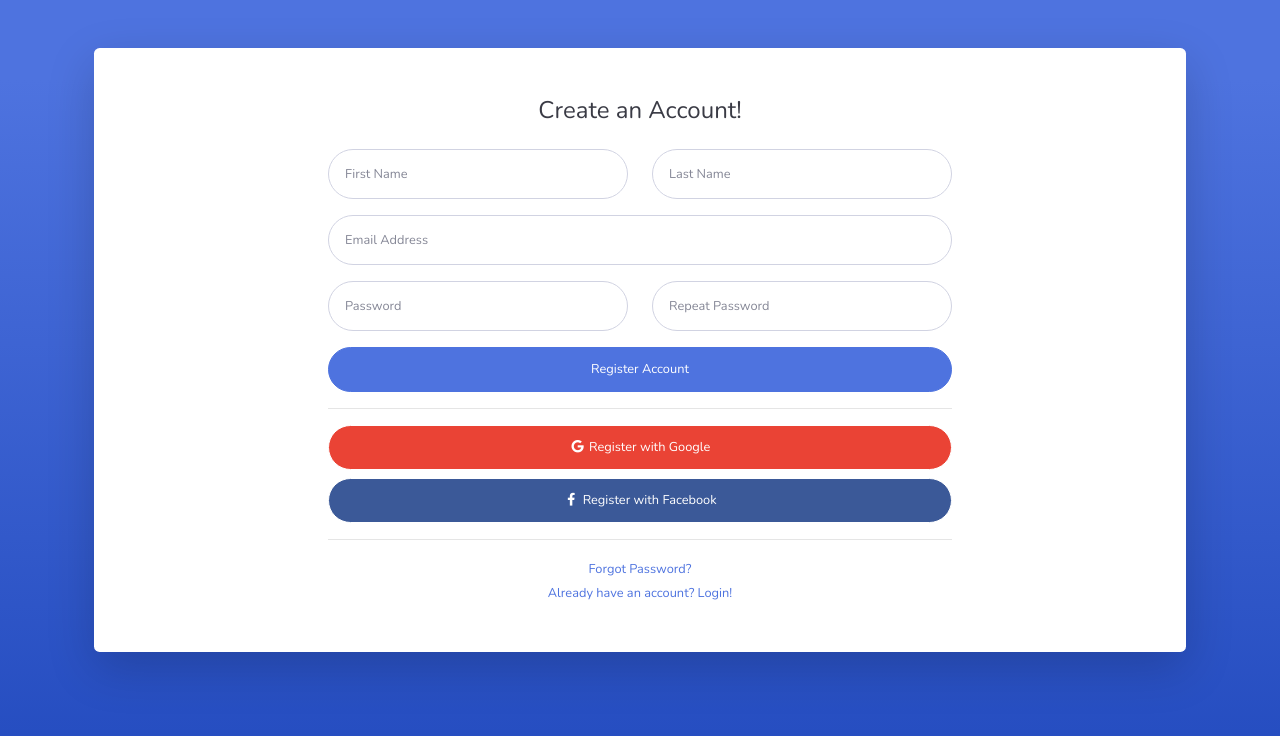
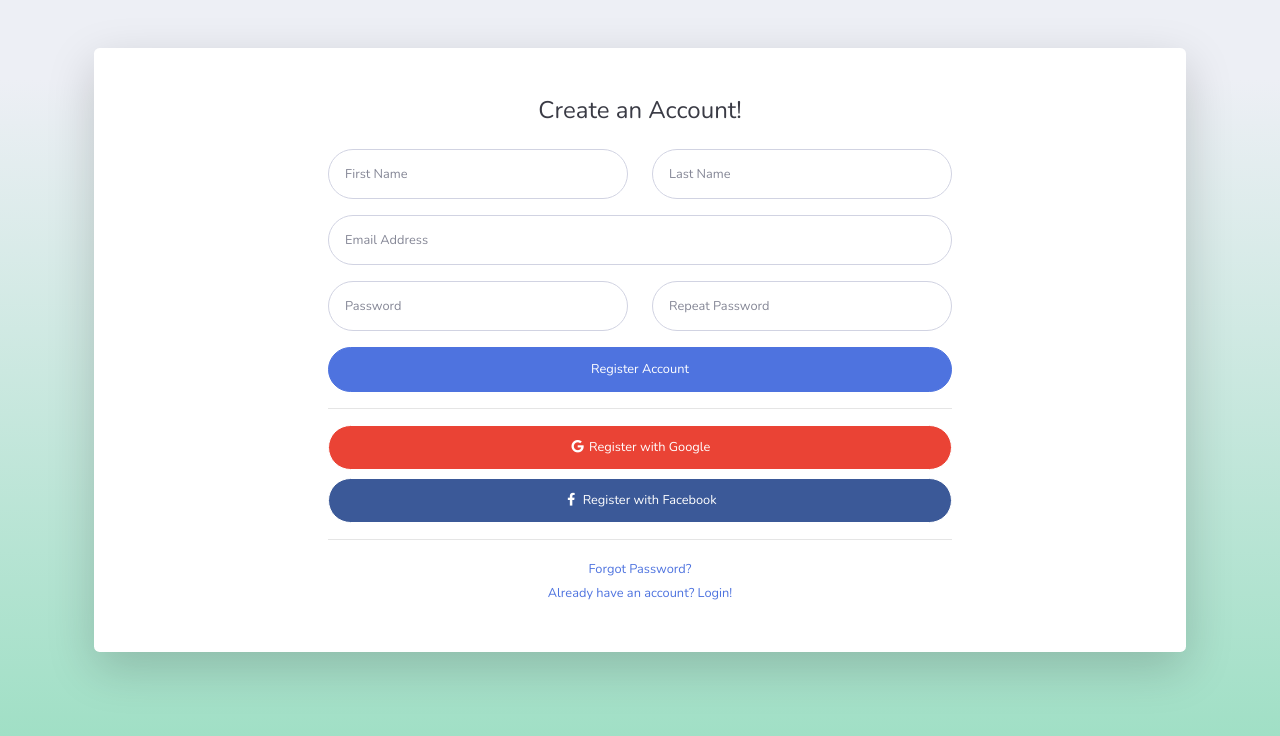
Before and after one commit to hygull/sbadmin, a Django app: template src/ui/templates/theme/register.html in a window 1280 px wide. Shown: the top 736 px of the page. Run offline with Django 3.2, Linux system fonts and the light colour scheme; the template is opened without the code that fills it, so the values that code supplies are empty; some libraries are stand-ins or nearby versions.

Commit message:
removed bg image & color, provided new one

```diff
--- a/src/ui/templates/theme/register.html
+++ b/src/ui/templates/theme/register.html
@@ -18,10 +18,15 @@
 
   <!-- Custom styles for this template-->
   <link href="{% static 'css/sb-admin-2.min.css' %}" rel="stylesheet">
-
+<style type="text/css">
+      body {
+      /* Background image */
+      background-image: linear-gradient(180deg,#edeff5 10%,#99dec1 100%)
+    }
+</style>
 </head>
 
-<body class="bg-gradient-primary">
+<body> <!-- class="bg-gradient-primary" -->
 
   <div class="container">
 
```
Also changed, not shown: src/ui/templates/theme/forgot-password.html (+7 -1 lines), src/ui/templates/theme/login.html (+8 -1 lines).
